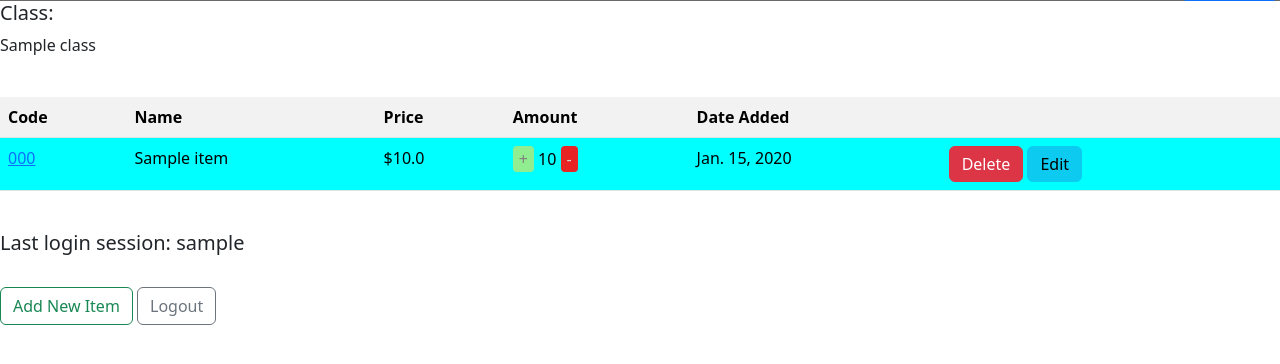
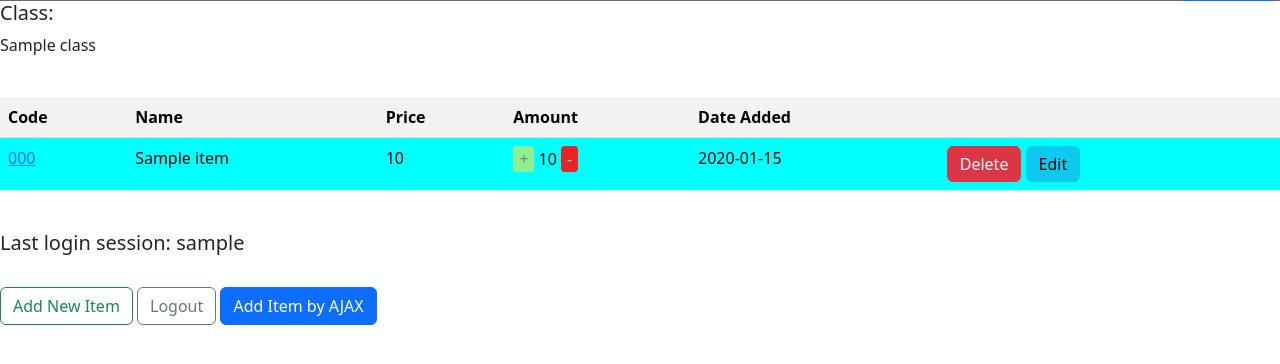
Before and after one commit to Sirered/Digimon_TCG_inventory, a Django app: template main/templates/main.html in a window 1280 px wide. Shown: the part 47-411 px from the top of the page. Run offline with Django 4.2, Linux system fonts and the light colour scheme; tables that the repository leaves empty hold one stand-in row (values such as "Sample post"); the template is opened without the code that fills it: values that come from a table or form of the project are taken from there, most other values are stand-ins (such as "Sample title", 1, 10 or a date in 2020); some libraries are stand-ins or nearby versions.

Commit message:
just tutorial stuff

```diff
--- a/main/templates/main.html
+++ b/main/templates/main.html
@@ -13,52 +13,7 @@
     <p>{{ class }}</p>
     <br>
 
-    <table class="table table-striped table-hover">
-        <tr>
-            <th>Code</th>
-            <th>Name</th>
-            <th>Price</th>
-            <th>Amount</th>
-            <th>Date Added</th>
-            <th></th>
-        </tr>
-
-        {% comment %} Below is how to show the item data {% endcomment %}
-
-        {% for item in items %}
-            <tr>
-                <td> <a href="/{{item.id}}">{{item.code}}</a></td>
-                <td>{{item.name}}</td>
-                <td>${{item.price}}</td>
-                <td>
-                    <a href="{% url 'main:increment_amount' item.id %}" style=" text-decoration: none;">
-                        <button class = inc-btn>
-                            +
-                        </button>
-                    </a>
-                    {{item.amount}}
-                    <a href="{% url 'main:decrement_amount' item.id %}">
-                        <button class = "dec-btn">
-                            -
-                        </button>
-                    </a>
-                </td>
-                <td>{{item.date_added}}</td>
-                <td>
-                    <a href="{% url 'main:delete_item' item.id %}" style = "text-decoration: none;">
-                        <button class = "btn btn-danger" style = "padding-top: 5px; padding-bottom: 5px;">
-                            Delete
-                        </button>
-                    </a>
-                    <a href="{% url 'main:edit_item' item.id %}">
-                        <button class = "btn btn-info" style = "padding-top: 5px; padding-bottom: 5px;">
-                            Edit
-                        </button>
-                    </a>
-                </td>
-            </tr>
-        {% endfor %}
-    </table>
+    <table id = "item_table" class="table table-striped table-hover"></table>
 
     <br />
     <h5>Last login session: {{ last_login }}</h5>
@@ -70,10 +25,135 @@
         </button>
     </a>
 
-    <a href="{% url 'main:logout' %}">
+    <a href="{% url 'main:logout' %}" style = "text-decoration: none;">
         <button class = "btn btn-outline-secondary">
             Logout
         </button>
     </a>
 
+    <button type="button" class="btn btn-primary" data-bs-toggle="modal" data-bs-target="#exampleModal">Add Item by AJAX</button>
+
+    <div class="modal fade" id="exampleModal" tabindex="-1" aria-labelledby="exampleModalLabel" aria-hidden="true">
+        <div class="modal-dialog">
+            <div class="modal-content">
+                <div class="modal-header">
+                    <h1 class="modal-title fs-5" id="exampleModalLabel">Add New Item</h1>
+                    <button type="button" class="btn-close" data-bs-dismiss="modal" aria-label="Close"></button>
+                </div>
+                <div class="modal-body">
+                    <form id="form" onsubmit="return false;">
+                        {% csrf_token %}
+                        <div class="mb-3">
+                            <label for="name" class="col-form-label">Name:</label>
+                            <input type="text" class="form-control" id="name" name="name"></input>
+                        </div>
+                        <div class="mb-3">
+                            <label for="category" class="col-form-label">Category:</label>
+                            <input type="text" class="form-control" id="category" name="category"></input>
+                        </div>
+                        <div class="mb-3">
+                            <label for="code" class="col-form-label">Code:</label>
+                            <input type="text" class="form-control" id="code" name="code"></input>
+                        </div>
+                        <div class="mb-3">
+                            <label for="amount" class="col-form-label">Amount:</label>
+                            <input type="number" class="form-control" id="amount" name="amount"></input>
+                        </div>
+                        <div class="mb-3">
+                            <label for="price" class="col-form-label">Price:</label>
+                            <input type="number" class="form-control" id="price" name="price"></input>
+                        </div>
+                        <div class="mb-3">
+                            <label for="color" class="col-form-label">Color:</label>
+                            <select class="form-control" id="color" name="color">
+                                <option value="Blue">Select Color</option>
+                                <option value="Blue">Blue</option>
+                                <option value="Red">Red</option>
+                                <option value="Green">Green</option>
+                                <option value="Yellow">Yellow</option>
+                                <option value="Purple">Purple</option>
+                                <option value="Black">Black</option>
+                                <option value="White">White</option>
+                            </select>
+                        </div>
+                        <div class="mb-3">
+                            <label for="description" class="col-form-label">Description:</label>
+                            <textarea class="form-control" id="description" name="description"></textarea>
+                        </div>
+                    </form>
+                </div>
+                <div class="modal-footer">
+                    <button type="button" class="btn btn-secondary" data-bs-dismiss="modal">Close</button>
+                    <button type="button" class="btn btn-primary" id="button_add" data-bs-dismiss="modal">Add Item</button>
+                </div>
+            </div>
+        </div>
+    </div>
+
+    <script>
+        async function getItems() {
+            return fetch("{% url 'main:get_item_json' %}").then((res) => res.json())
+        }
+        async function refreshItems() {
+            document.getElementById("item_table").innerHTML = ""
+            const items = await getItems()
+            let htmlString = `<tr>
+                <th>Code</th>
+                <th>Name</th>
+                <th>Price</th>
+                <th>Amount</th>
+                <th>Date Added</th>
+                <th></th>
+            </tr>`
+            items.forEach((item) => {
+                htmlString += `\n<tr>
+                <td> <a href="/${item.pk}">${item.fields.code}</a></td>
+                <td>${item.fields.name}</td>
+                <td>${item.fields.price}</td>
+                <td>
+                    <a href="/increment-amount/${item.pk}" style=" text-decoration: none;">
+                        <button class = inc-btn>
+                            +
+                        </button>
+                    </a>
+                    ${item.fields.amount}
+                    <a href="/decrement-amount/${item.pk}">
+                        <button class = "dec-btn">
+                            -
+                        </button>
+                    </a>
+                </td>
+                <td>${item.fields.date_added}</td>
+                <td>
+                    <a href="/delete-item/${item.pk}" style = "text-decoration: none;">
+                        <button class = "btn btn-danger" style = "padding-top: 5px; padding-bottom: 5px;">
+                            Delete
+                        </button>
+                    </a>
+                    <a href="/edit-item/${item.pk}">
+                        <button class = "btn btn-info" style = "padding-top: 5px; padding-bottom: 5px;">
+                            Edit
+                        </button>
+                    </a>
+                </td>
+            </tr>`
+        })
+
+        document.getElementById("item_table").innerHTML = htmlString
+    }
+
+    function addItem() {
+        fetch("{% url 'main:add_item_ajax' %}", {
+            method: "POST",
+            body: new FormData(document.querySelector('#form'))
+        }).then(refreshItems)
+
+        document.getElementById("form").reset()
+        return false
+    }
+
+    document.getElementById("button_add").onclick = addItem
+    refreshItems()
+    </script>
+
 {% endblock content %}
--- a/main/urls.py
+++ b/main/urls.py
@@ -1,5 +1,5 @@
 from django.urls import path
-from main.views import show_main, create_item, show_json, show_json_by_id, show_xml, show_xml_by_id, register, login_user, logout_user, show_main_by_id, delete_item, increment_amount, decrement_amount, edit_item
+from main.views import show_main, create_item, show_json, show_json_by_id, show_xml, show_xml_by_id, register, login_user, logout_user, show_main_by_id, delete_item, increment_amount, decrement_amount, edit_item, get_item_json, add_item_ajax
 
 app_name = 'main'
 
@@ -17,5 +17,7 @@ urlpatterns = [
     path('xml/', show_xml, name= 'show_xml'),
     path('json/', show_json, name = 'show_json'),
     path('xml/<int:id>/', show_xml_by_id, name= 'show_xml_by_id'),
-    path('json/<int:id>/', show_json_by_id, name= 'show_json_by_id')
+    path('json/<int:id>/', show_json_by_id, name= 'show_json_by_id'),
+    path('get-item/', get_item_json, name='get_item_json'),
+    path('create-item-ajax/', add_item_ajax, name='add_item_ajax'),
 ]
--- a/main/views.py
+++ b/main/views.py
@@ -1,15 +1,15 @@
 import datetime
 from django.shortcuts import render, redirect
-from django.http import HttpResponseRedirect
+from django.http import HttpResponseRedirect, HttpResponse, HttpResponseNotFound
 from django.urls import reverse
 from main.forms import ItemForm
 from main.models import Item
-from django.http import HttpResponse
 from django.core import serializers
 from django.contrib.auth.forms import UserCreationForm
 from django.contrib import messages
 from django.contrib.auth import authenticate, login, logout
 from django.contrib.auth.decorators import login_required
+from django.views.decorators.csrf import csrf_exempt
 
 @login_required(login_url='/login')
 def show_main(request):
@@ -131,3 +131,27 @@ def show_xml_by_id(request, id):
 def show_json_by_id(request, id):
     data = Item.objects.filter(pk = id)
     return HttpResponse(serializers.serialize("json", data), content_type="application/json")
+
+def get_item_json(request):
+    item = Item.objects.all()
+    return HttpResponse(serializers.serialize('json', item))
+
+@csrf_exempt
+def add_item_ajax(request):
+    if request.method == 'POST':
+        name = request.POST.get("name")
+        category = request.POST.get("category")
+        code = request.POST.get("code")
+        amount = request.POST.get("amount")
+        price = request.POST.get("price")
+        description = request.POST.get("description")
+        color = request.POST.get("color")
+        date_added = datetime.datetime.now()
+        user = request.user
+
+        new_item = Item(name=name, category=category, code=code, amount=amount, price=price, description=description, color = color, date_added = date_added,user=user)
+        new_item.save()
+
+        return HttpResponse(b"CREATED", status=201)
+
+    return HttpResponseNotFound()
```
